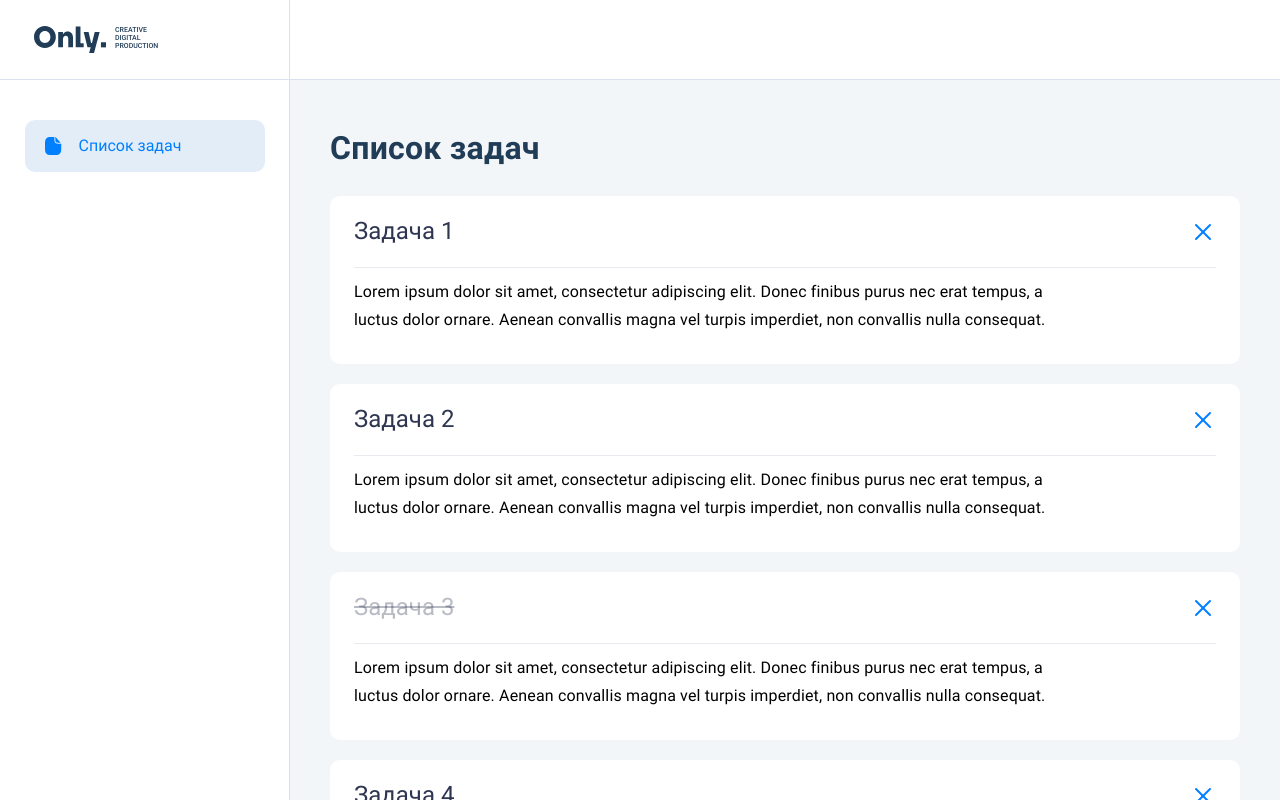
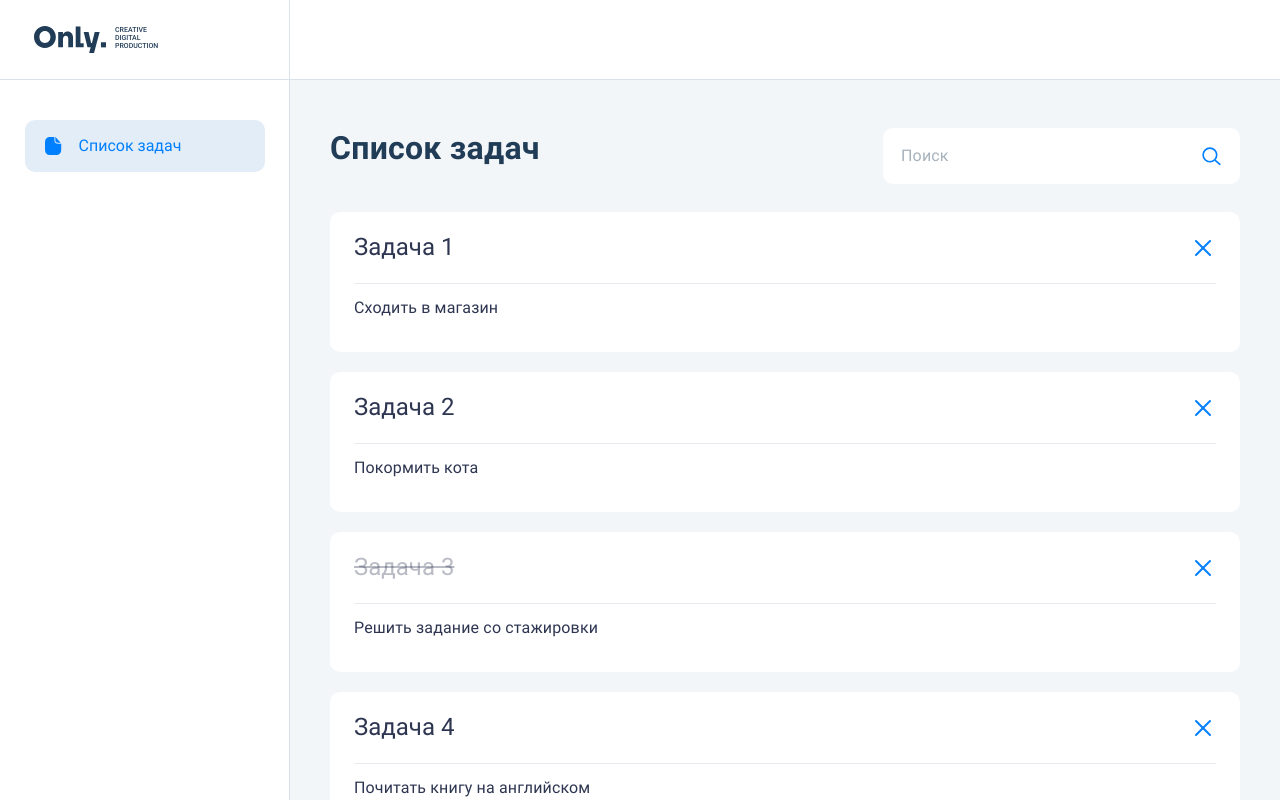
Before and after one commit to only-digital/internship-tasks, a Next.js app: page / in a window 1280 px wide. Shown: the top 800 px of the page. Built offline with nearby package versions, Linux system fonts and the light colour scheme.

Commit message:
create search field and hook for task-6

```diff
--- a/data/index.json
+++ b/data/index.json
@@ -3,22 +3,32 @@
     "tasks": [
         {
             "title": "Задача 1",
-            "text": "Lorem ipsum dolor sit amet, consectetur adipiscing elit. Donec finibus purus nec erat tempus, a luctus dolor ornare. Aenean convallis magna vel turpis imperdiet, non convallis nulla consequat.",
+            "text": "Сходить в магазин",
             "isCompleted": false
         },
         {
             "title": "Задача 2",
-            "text": "Lorem ipsum dolor sit amet, consectetur adipiscing elit. Donec finibus purus nec erat tempus, a luctus dolor ornare. Aenean convallis magna vel turpis imperdiet, non convallis nulla consequat.",
+            "text": "Покормить кота",
             "isCompleted": false
         },
         {
             "title": "Задача 3",
-            "text": "Lorem ipsum dolor sit amet, consectetur adipiscing elit. Donec finibus purus nec erat tempus, a luctus dolor ornare. Aenean convallis magna vel turpis imperdiet, non convallis nulla consequat.",
+            "text": "Решить задание со стажировки",
             "isCompleted": true
         },
         {
             "title": "Задача 4",
-            "text": "Lorem ipsum dolor sit amet, consectetur adipiscing elit. Donec finibus purus nec erat tempus, a luctus dolor ornare. Aenean convallis magna vel turpis imperdiet, non convallis nulla consequat.",
+            "text": "Почитать книгу на английском",
+            "isCompleted": false
+        },
+        {
+            "title": "Задача 5",
+            "text": "Провести домашнюю тренировку",
+            "isCompleted": false
+        },
+        {
+            "title": "Задача 6",
+            "text": "Позвонить бабушке",
             "isCompleted": false
         }
     ]
--- /dev/null
+++ b/src/components/search-field/search-field.jsx
@@ -0,0 +1,20 @@
+import React from "react";
+import styled from "./search-field.module.scss";
+
+const SearchField = ({ setString }) => {
+  return (
+    <div className={styled.field}>
+      <input
+        className={styled.input}
+        type="text"
+        placeholder="Поиск"
+        onInput={(e) => {
+          setString(e.target.value);
+        }}
+      />
+      <img src="/search-icon.svg" alt="search-icon" className={styled.icon} />
+    </div>
+  );
+};
+
+export default SearchField;
--- /dev/null
+++ b/src/components/search-field/search-field.module.scss
@@ -0,0 +1,27 @@
+@import "../../styles/colors.scss";
+
+.field {
+  width: calc((608 / 1550) * 100%);
+  height: 56px;
+  padding: 15px 16px;
+  border-radius: 10px;
+  display: flex;
+  justify-content: space-between;
+  gap: 16px;
+  background: $white-background;
+}
+
+.input {
+  font-size: 16px;
+  line-height: 24px;
+  color: rgba($blue-dark, 0.9);
+  min-width: 0;
+  flex: 1;
+
+  &::placeholder {
+    color: rgba($blue-dark, 0.4);
+    font-size: 16px;
+    line-height: 24px;
+    letter-spacing: 0.15px;
+  }
+}
--- a/src/components/todo-item/todo-item.module.scss
+++ b/src/components/todo-item/todo-item.module.scss
@@ -43,6 +43,7 @@
   font-size: 16px;
   font-weight: 400;
   line-height: 28px;
+  color: rgba($blue-black, 0.9);
   letter-spacing: 0.15px;
   max-width: 734px;
   padding: 10px 0 30px 0;
--- a/src/components/todo-list/todo-list.jsx
+++ b/src/components/todo-list/todo-list.jsx
@@ -1,9 +1,14 @@
 import React from "react";
 import TodoItem from "../todo-item/todo-item";
 import styled from "./todo-list.module.scss";
+import SearchField from "../search-field/search-field";
+import useSearch from "@/hooks/useSearch";
 
 const TodoList = ({ title, items }) => {
   const [todos, setTodos] = React.useState(items);
+  const [searchString, setSearchString] = React.useState("");
+
+  const filteredTodos = useSearch(searchString, todos);
 
   const removeTodo = (item) => {
     setTodos(todos.filter((todo) => todo.title != item.title));
@@ -21,8 +26,11 @@ const TodoList = ({ title, items }) => {
 
   return (
     <div className={styled.wrapper}>
-      <h2 className={styled.title}>{title}</h2>
-      {todos.map((todo, i) => (
+      <div className={styled.header}>
+        <h2 className={styled.title}>{title}</h2>
+        <SearchField setString={setSearchString} />
+      </div>
+      {filteredTodos.map((todo, i) => (
         <TodoItem
           key={i}
           item={todo}
--- a/src/components/todo-list/todo-list.module.scss
+++ b/src/components/todo-list/todo-list.module.scss
@@ -11,5 +11,11 @@
   line-height: 40px;
   letter-spacing: 0.25px;
   color: $blue-dark;
+}
+
+.header {
+  display: flex;
+  justify-content: space-between;
+  gap: 40px;
   margin-bottom: 28px;
 }
--- /dev/null
+++ b/src/hooks/useSearch.js
@@ -0,0 +1,12 @@
+import React from "react";
+
+const useSearch = (string, items) =>
+  React.useMemo(() => {
+    return items.filter(
+      (item) =>
+        item.text.toLowerCase().includes(string.toLowerCase()) ||
+        item.title.toLowerCase().includes(string.toLowerCase())
+    );
+  }, [string, items]);
+
+export default useSearch;
```
Also changed, not shown: public/search-icon.svg (added).
